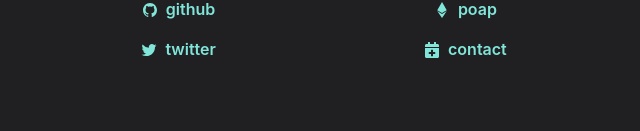
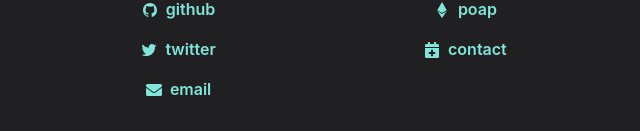
Before and after one commit to fysp11/personal-website, a Next.js app: page / in a window 1280 px wide. Shown: the part 1050-1181 px from the top of the page, without its empty margins (318-958 px from the left). Before the commit the page ends 1144 px from the top, so only its background shows below. Built offline with nearby package versions, Linux system fonts and the light colour scheme.

Commit message:
chore: adds email link

```diff
--- a/constants/profile.ts
+++ b/constants/profile.ts
@@ -1,6 +1,6 @@
 import { IconType } from "react-icons";
 import { IoLogoGithub, IoLogoTwitter } from "react-icons/io5"
-import { FaCalendarPlus, FaEthereum } from "react-icons/fa"
+import { FaCalendarPlus, FaEthereum, FaEnvelope } from "react-icons/fa"
 
 import { AVATAR_JPG } from "./assets";
 
@@ -60,5 +60,10 @@ export const ME_PROFILE: ProfileProps = {
             url: "https://app.reclaim.ai/m/fysp",
             icon: FaCalendarPlus
         },
+        {
+            label: "email",
+            url: "mailto:contact@fysp.dev",
+            icon: FaEnvelope
+        }
     ],
 }
```
